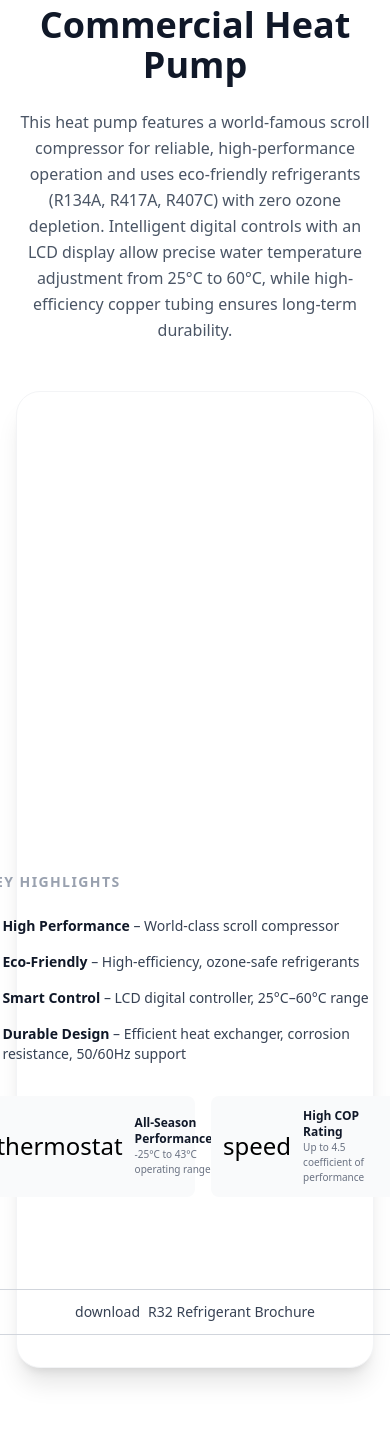
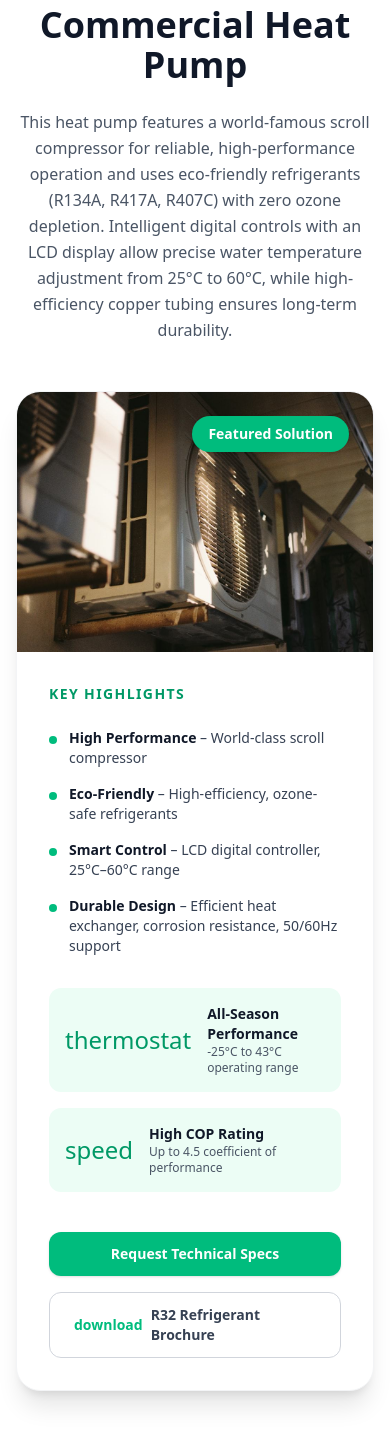
Before and after one commit to scaleoxperts/alldelite, a Next.js app: page / in a window 390 px wide. Shown: the part 4085-5530 px from the top of the page. Built offline with nearby package versions, Linux system fonts and the light colour scheme; grey boxes are pictures that could not be loaded.

Commit message:
fix(featureProduct): responsiveness

```diff
--- a/components/sections/FeaturedProductSection.tsx
+++ b/components/sections/FeaturedProductSection.tsx
@@ -40,7 +40,6 @@ export default function FeaturedProductSection() {
       <div className="mx-auto max-w-7xl px-4 sm:px-6 lg:px-8">
         <div className="mb-12 text-center">
           <Capsule text="Advanced Technology" />
-
           <h2 className="mb-6 text-4xl font-bold text-gray-900">
             Alldelite Commercial Heat Pump
           </h2>
@@ -53,29 +52,32 @@ export default function FeaturedProductSection() {
             copper tubing ensures long-term durability.
           </p>
         </div>
-        <div className="flex flex-col items-center gap-12 rounded-3xl border border-gray-100 bg-white p-8 shadow-xl lg:flex-row lg:p-12">
-          <div className="relative lg:w-1/2">
-            <span className="absolute top-4 left-4 z-10 rounded-full bg-(--color-primary) px-3 py-1 text-xs font-bold text-white">
+
+        <div className="flex flex-col overflow-hidden rounded-3xl border border-gray-100 bg-white shadow-xl lg:flex-row">
+          <div className="relative w-full lg:w-1/2">
+            <div className="absolute top-6 right-6 z-10 rounded-full bg-emerald-500 px-4 py-2 text-sm font-semibold text-white shadow">
               Featured Solution
-            </span>
-            <div className="relative h-100 max-h-100 w-full">
+            </div>
+            <div className="relative h-65 w-full sm:h-90 lg:h-full">
               <Image
+                src="/landing/featured-product.png"
                 alt="Commercial heat pump unit"
-                className="rounded-xl object-contain"
-                src="https://lh3.googleusercontent.com/aida-public/AB6AXuAcENd6Lh9BZRwhXYkOR2Wj847K8zvWGThV4xrC4yfR5Wj0BcvNF2FIxYvrud1nyx82EkwgGQJyLEizNGrodYFonckJvWW9tGOOkppsCiPqzMFSLDjt-M1KsMsgdC-vpGlKPknbfnRAc8DrUvgkk1ic_CZK6AdptHXQvhlx003QAJKh08O_vCjkzDglrnNuj2_6IOcUZRrnyWaVnrQY9xZ16RV0CwjiMBVwT2qmbJ7j10g4lL1A2rfdjFgqnvExSkd1YOXS5ALT1JE"
                 fill
+                priority
+                className="object-cover"
                 sizes="(max-width: 1024px) 100vw, 50vw"
               />
             </div>
           </div>
-          <div className="lg:w-1/2">
-            <h3 className="mb-6 text-sm font-bold tracking-widest text-gray-400 uppercase">
+
+          <div className="flex w-full flex-col justify-center p-8 lg:w-1/2 lg:p-12">
+            <h3 className="mb-6 text-sm font-bold tracking-widest text-emerald-600 uppercase">
               Key Highlights
             </h3>
             <ul className="mb-8 space-y-4">
               {HIGHLIGHTS.map((item) => (
-                <li key={item.title} className="flex items-start">
-                  <span className="mt-2 mr-3 h-1.5 w-1.5 shrink-0 rounded-full bg-(--color-primary)" />
+                <li key={item.title} className="flex items-start gap-3">
+                  <span className="mt-2 h-2 w-2 shrink-0 rounded-full bg-emerald-500" />
                   <span className="text-sm text-gray-700">
                     <strong className="text-gray-900">{item.title}</strong> –{" "}
                     {item.desc}
@@ -83,38 +85,38 @@ export default function FeaturedProductSection() {
                 </li>
               ))}
             </ul>
-            <div className="mb-8 flex gap-4">
+
+            <div className="mb-10 grid grid-cols-1 gap-4 sm:grid-cols-2">
               {SPEC_CARDS.map((card) => (
                 <div
                   key={card.title}
-                  className="flex w-1/2 items-center gap-3 rounded-lg bg-gray-50 p-3"
+                  className="flex items-center gap-4 rounded-xl bg-emerald-50 p-4"
                 >
-                  <span className="material-icons-outlined text-2xl text-(--color-primary)">
+                  <span className="material-icons-outlined text-2xl text-emerald-600">
                     {card.icon}
                   </span>
                   <div>
-                    <div className="text-xs font-bold text-gray-900">
+                    <div className="text-sm font-semibold text-gray-900">
                       {card.title}
                     </div>
-                    <div className="text-[10px] text-gray-500">
-                      {card.subtitle}
-                    </div>
+                    <div className="text-xs text-gray-600">{card.subtitle}</div>
                   </div>
                 </div>
               ))}
             </div>
+
             <div className="flex flex-col gap-4 sm:flex-row">
               <a
-                className="rounded-lg bg-(--color-primary) px-6 py-3 text-center text-sm font-medium text-white transition hover:bg-(--color-primary-dark)"
                 href="#"
+                className="rounded-xl bg-emerald-500 px-6 py-3 text-center text-sm font-semibold text-white shadow transition hover:bg-emerald-600"
               >
                 Request Technical Specs
               </a>
               <a
-                className="flex items-center justify-center gap-2 rounded-lg border border-gray-300 px-6 py-3 text-center text-sm font-medium text-gray-700 transition hover:bg-gray-50"
                 href="#"
+                className="flex items-center justify-center gap-2 rounded-xl border border-gray-300 px-6 py-3 text-sm font-semibold text-gray-700 transition hover:bg-gray-50"
               >
-                <span className="material-icons-outlined text-(--color-primary)">
+                <span className="material-icons-outlined text-emerald-500">
                   download
                 </span>
                 R32 Refrigerant Brochure
```
Also changed, not shown: public/landing/featured-product.png (added).
